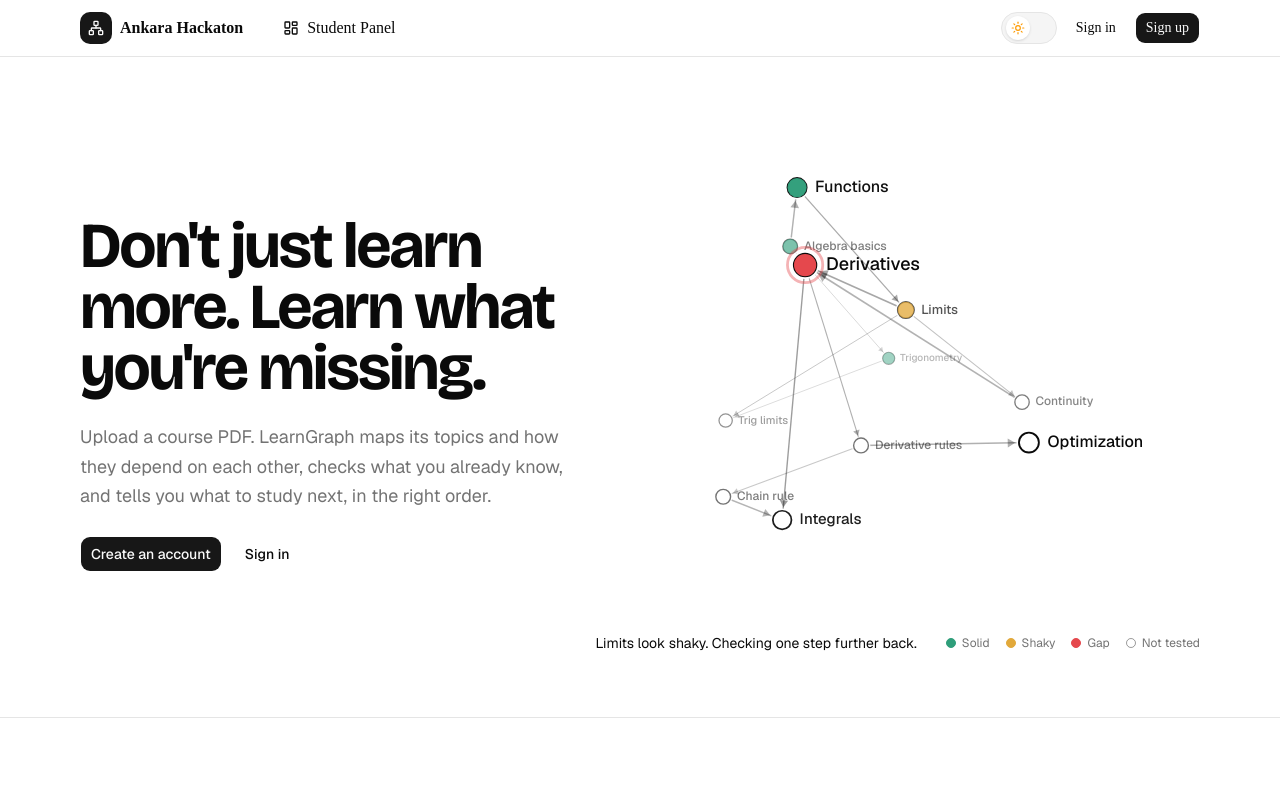
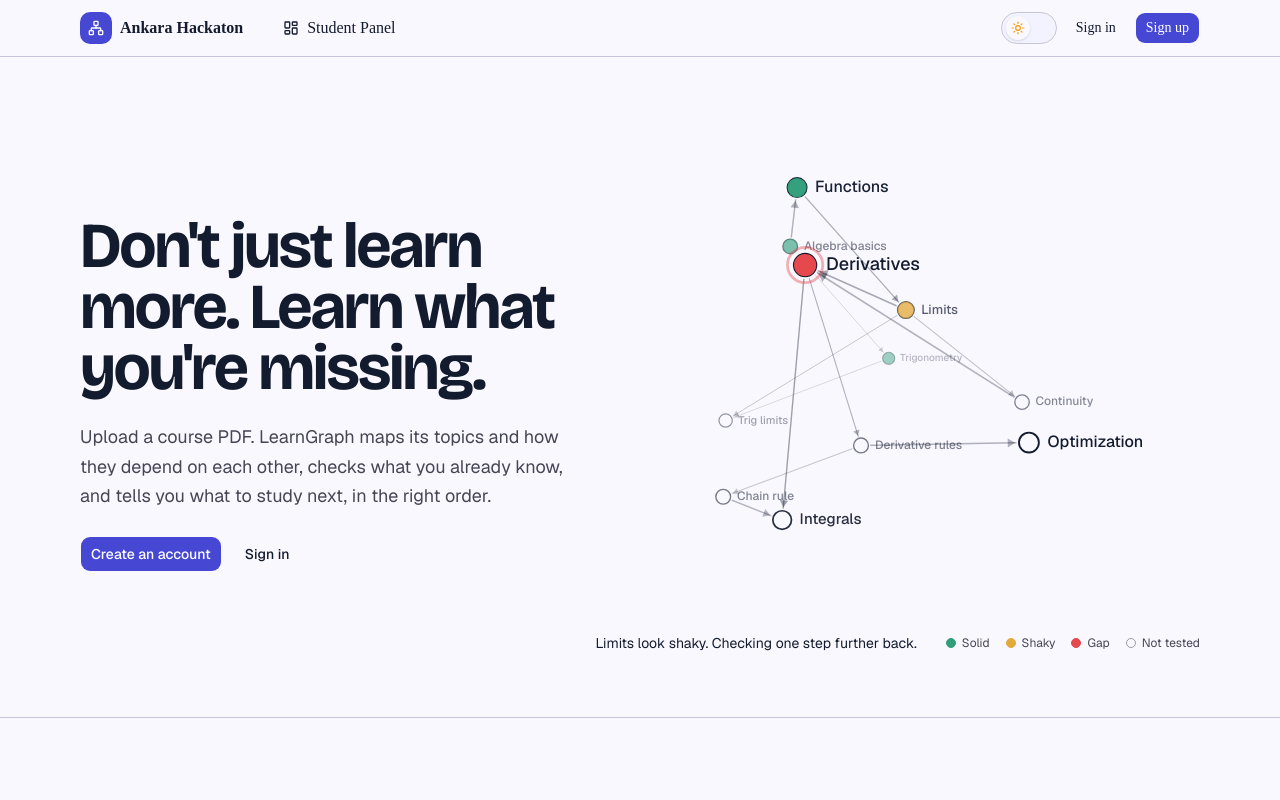
Before and after one commit to yagizerdem/ankaraHackaton, a Next.js app: page / in a window 1280 px wide. Shown: the top 800 px of the page. Built offline with nearby package versions, Linux system fonts and the light colour scheme; no server answers.

Commit message:
style(theme): apply Stitch palette and type scale to the light theme
Add a success token for both themes. Teach cn the new text-* font sizes so they are not merged away as colors.

yagiz erdem

```diff
--- a/src/app/globals.css
+++ b/src/app/globals.css
@@ -39,7 +39,8 @@
   --color-popover: var(--popover);
   --color-card-foreground: var(--card-foreground);
   --color-card: var(--card);
-  /* Stitch tokens; only defined under .dark (see below). */
+  /* Stitch tokens, defined for both themes below. */
+  --color-success: var(--success);
   --color-surface: var(--surface);
   --color-surface-dim: var(--surface-dim);
   --color-surface-bright: var(--surface-bright);
@@ -84,6 +85,55 @@
   --color-on-tertiary-fixed-variant: var(--on-tertiary-fixed-variant);
   --color-on-background: var(--on-background);
   --color-surface-variant: var(--surface-variant);
+  /* Stitch type scale (DESIGN-*.md). */
+  --text-headline-xl: 36px;
+  --text-headline-xl--line-height: 44px;
+  --text-headline-xl--letter-spacing: -0.025em;
+  --text-headline-xl--font-weight: 700;
+  --text-headline-lg: 28px;
+  --text-headline-lg--line-height: 36px;
+  --text-headline-lg--letter-spacing: -0.02em;
+  --text-headline-lg--font-weight: 600;
+  --text-headline-xl-mobile: 28px;
+  --text-headline-xl-mobile--line-height: 36px;
+  --text-headline-xl-mobile--letter-spacing: -0.02em;
+  --text-headline-xl-mobile--font-weight: 700;
+  --text-headline-lg-mobile: 22px;
+  --text-headline-lg-mobile--line-height: 30px;
+  --text-headline-lg-mobile--letter-spacing: -0.015em;
+  --text-headline-lg-mobile--font-weight: 600;
+  --text-headline-md: 20px;
+  --text-headline-md--line-height: 28px;
+  --text-headline-md--letter-spacing: -0.015em;
+  --text-headline-md--font-weight: 600;
+  --text-title-md: 16px;
+  --text-title-md--line-height: 24px;
+  --text-title-md--letter-spacing: -0.01em;
+  --text-title-md--font-weight: 600;
+  --text-body-lg: 16px;
+  --text-body-lg--line-height: 24px;
+  --text-body-lg--letter-spacing: 0em;
+  --text-body-lg--font-weight: 400;
+  --text-body-md: 14px;
+  --text-body-md--line-height: 20px;
+  --text-body-md--letter-spacing: 0em;
+  --text-body-md--font-weight: 400;
+  --text-body-sm: 12px;
+  --text-body-sm--line-height: 18px;
+  --text-body-sm--letter-spacing: 0.01em;
+  --text-body-sm--font-weight: 400;
+  --text-label-md: 13px;
+  --text-label-md--line-height: 16px;
+  --text-label-md--letter-spacing: 0.01em;
+  --text-label-md--font-weight: 500;
+  --text-label-sm: 11px;
+  --text-label-sm--line-height: 14px;
+  --text-label-sm--letter-spacing: 0.04em;
+  --text-label-sm--font-weight: 600;
+  --text-mono-data: 12px;
+  --text-mono-data--line-height: 16px;
+  --text-mono-data--letter-spacing: 0em;
+  --text-mono-data--font-weight: 500;
   --radius-sm: calc(var(--radius) * 0.6);
   --radius-md: calc(var(--radius) * 0.8);
   --radius-lg: var(--radius);
@@ -94,38 +144,91 @@
 }
 
 :root {
-  --background: oklch(1 0 0);
-  --foreground: oklch(0.145 0 0);
-  --card: oklch(1 0 0);
-  --card-foreground: oklch(0.145 0 0);
-  --popover: oklch(1 0 0);
-  --popover-foreground: oklch(0.145 0 0);
-  --primary: oklch(0.205 0 0);
-  --primary-foreground: oklch(0.985 0 0);
-  --secondary: oklch(0.97 0 0);
-  --secondary-foreground: oklch(0.205 0 0);
-  --muted: oklch(0.97 0 0);
-  --muted-foreground: oklch(0.556 0 0);
-  --accent: oklch(0.97 0 0);
-  --accent-foreground: oklch(0.205 0 0);
-  --destructive: oklch(0.577 0.245 27.325);
-  --border: oklch(0.922 0 0);
-  --input: oklch(0.922 0 0);
-  --ring: oklch(0.708 0 0);
-  --chart-1: oklch(0.87 0 0);
-  --chart-2: oklch(0.556 0 0);
-  --chart-3: oklch(0.439 0 0);
-  --chart-4: oklch(0.371 0 0);
-  --chart-5: oklch(0.269 0 0);
+  /* Google Stitch "Obsidian Knowledge Engine" palette, see DESIGN-light.md. */
+  --background: #faf8ff; /* background / surface */
+  --foreground: #131b2e; /* on-background */
+  --card: #ffffff; /* surface-container-lowest */
+  --card-foreground: #131b2e; /* on-surface */
+  --popover: #ffffff; /* surface-container-lowest */
+  --popover-foreground: #131b2e; /* on-surface */
+  --primary: #4648d4; /* primary */
+  --primary-foreground: #ffffff; /* on-primary */
+  --secondary: #e2e7ff; /* surface-container-high */
+  --secondary-foreground: #131b2e; /* on-surface */
+  --muted: #f2f3ff; /* surface-container-low */
+  --muted-foreground: #464554; /* on-surface-variant */
+  --accent: #eaedff; /* surface-container */
+  --accent-foreground: #131b2e; /* on-surface */
+  --destructive: #ba1a1a; /* error */
+  --border: #c7c4d7; /* outline-variant */
+  --input: #c7c4d7; /* outline-variant */
+  --ring: #6063ee; /* primary-container */
+  --chart-1: #4648d4; /* primary */
+  --chart-2: #006c49; /* secondary */
+  --chart-3: #825100; /* tertiary */
+  --chart-4: #6063ee; /* primary-container */
+  --chart-5: #ba1a1a; /* error */
   --radius: 0.625rem;
-  --sidebar: oklch(0.985 0 0);
-  --sidebar-foreground: oklch(0.145 0 0);
-  --sidebar-primary: oklch(0.205 0 0);
-  --sidebar-primary-foreground: oklch(0.985 0 0);
-  --sidebar-accent: oklch(0.97 0 0);
-  --sidebar-accent-foreground: oklch(0.205 0 0);
-  --sidebar-border: oklch(0.922 0 0);
-  --sidebar-ring: oklch(0.708 0 0);
+  --sidebar: #f2f3ff; /* surface-container-low */
+  --sidebar-foreground: #131b2e; /* on-surface */
+  --sidebar-primary: #4648d4; /* primary */
+  --sidebar-primary-foreground: #ffffff; /* on-primary */
+  --sidebar-accent: #e2e7ff; /* surface-container-high */
+  --sidebar-accent-foreground: #131b2e; /* on-surface */
+  --sidebar-border: #c7c4d7; /* outline-variant */
+  --sidebar-ring: #6063ee; /* primary-container */
+
+  /*
+   * Stitch's "secondary" is a green success color, which clashes with the
+   * neutral shadcn secondary above, so it is exposed as success instead.
+   */
+  --success: #006c49;
+
+  /* The full Stitch token set, so markup exported from Stitch works as is. */
+  --surface: #faf8ff;
+  --surface-dim: #d2d9f4;
+  --surface-bright: #faf8ff;
+  --surface-container-lowest: #ffffff;
+  --surface-container-low: #f2f3ff;
+  --surface-container: #eaedff;
+  --surface-container-high: #e2e7ff;
+  --surface-container-highest: #dae2fd;
+  --on-surface: #131b2e;
+  --on-surface-variant: #464554;
+  --inverse-surface: #283044;
+  --inverse-on-surface: #eef0ff;
+  --outline: #767586;
+  --outline-variant: #c7c4d7;
+  --surface-tint: #494bd6;
+  --on-primary: #ffffff;
+  --primary-container: #6063ee;
+  --on-primary-container: #fffbff;
+  --inverse-primary: #c0c1ff;
+  --on-secondary: #ffffff;
+  --secondary-container: #6cf8bb;
+  --on-secondary-container: #00714d;
+  --tertiary: #825100;
+  --on-tertiary: #ffffff;
+  --tertiary-container: #a36700;
+  --on-tertiary-container: #fffbff;
+  --error: #ba1a1a;
+  --on-error: #ffffff;
+  --error-container: #ffdad6;
+  --on-error-container: #93000a;
+  --primary-fixed: #e1e0ff;
+  --primary-fixed-dim: #c0c1ff;
+  --on-primary-fixed: #07006c;
+  --on-primary-fixed-variant: #2f2ebe;
+  --secondary-fixed: #6ffbbe;
+  --secondary-fixed-dim: #4edea3;
+  --on-secondary-fixed: #002113;
+  --on-secondary-fixed-variant: #005236;
+  --tertiary-fixed: #ffddb8;
+  --tertiary-fixed-dim: #ffb95f;
+  --on-tertiary-fixed: #2a1700;
+  --on-tertiary-fixed-variant: #653e00;
+  --on-background: #131b2e;
+  --surface-variant: #dae2fd;
 }
 
 .dark {
@@ -165,9 +268,10 @@
   /*
    * The full Stitch token set, so markup exported from Stitch
    * (bg-surface-container, text-on-surface-variant, ...) works as is.
-   * primary, secondary and background map to the shadcn tokens above;
-   * Stitch's secondary green is secondary-fixed-dim.
+   * primary and background map to the shadcn tokens above; Stitch's
+   * secondary green is success (see :root).
    */
+  --success: #4edea3;
   --surface: #0b1326;
   --surface-dim: #0b1326;
   --surface-bright: #31394d;
--- a/src/lib/utils.ts
+++ b/src/lib/utils.ts
@@ -1,7 +1,34 @@
 import type * as z from "zod";
 import type { FromErrors } from "@/error/app-error";
 
-export { cn } from "cn";
+import { createCn } from "cn/config";
+
+// The Stitch type scale in globals.css adds text-* font sizes that the merger
+// would otherwise read as colors and drop next to text-primary and friends.
+export const cn = createCn({
+  extend: {
+    classGroups: {
+      "font-size": [
+        {
+          text: [
+            "headline-xl",
+            "headline-xl-mobile",
+            "headline-lg",
+            "headline-lg-mobile",
+            "headline-md",
+            "title-md",
+            "body-lg",
+            "body-md",
+            "body-sm",
+            "label-md",
+            "label-sm",
+            "mono-data",
+          ],
+        },
+      ],
+    },
+  },
+});
 
 export function zodErrorToFromErrors(
   error: z.ZodError,
```
